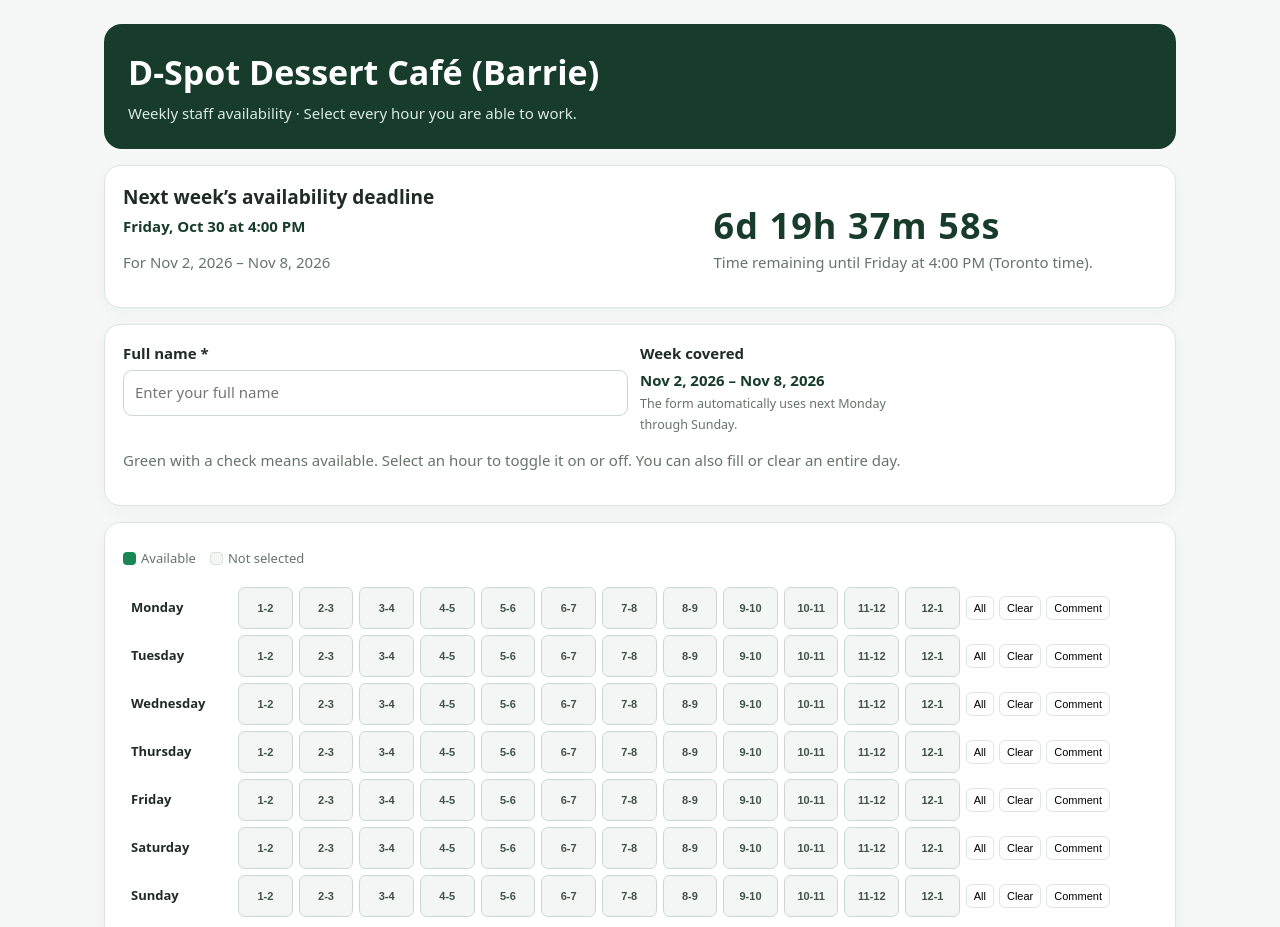
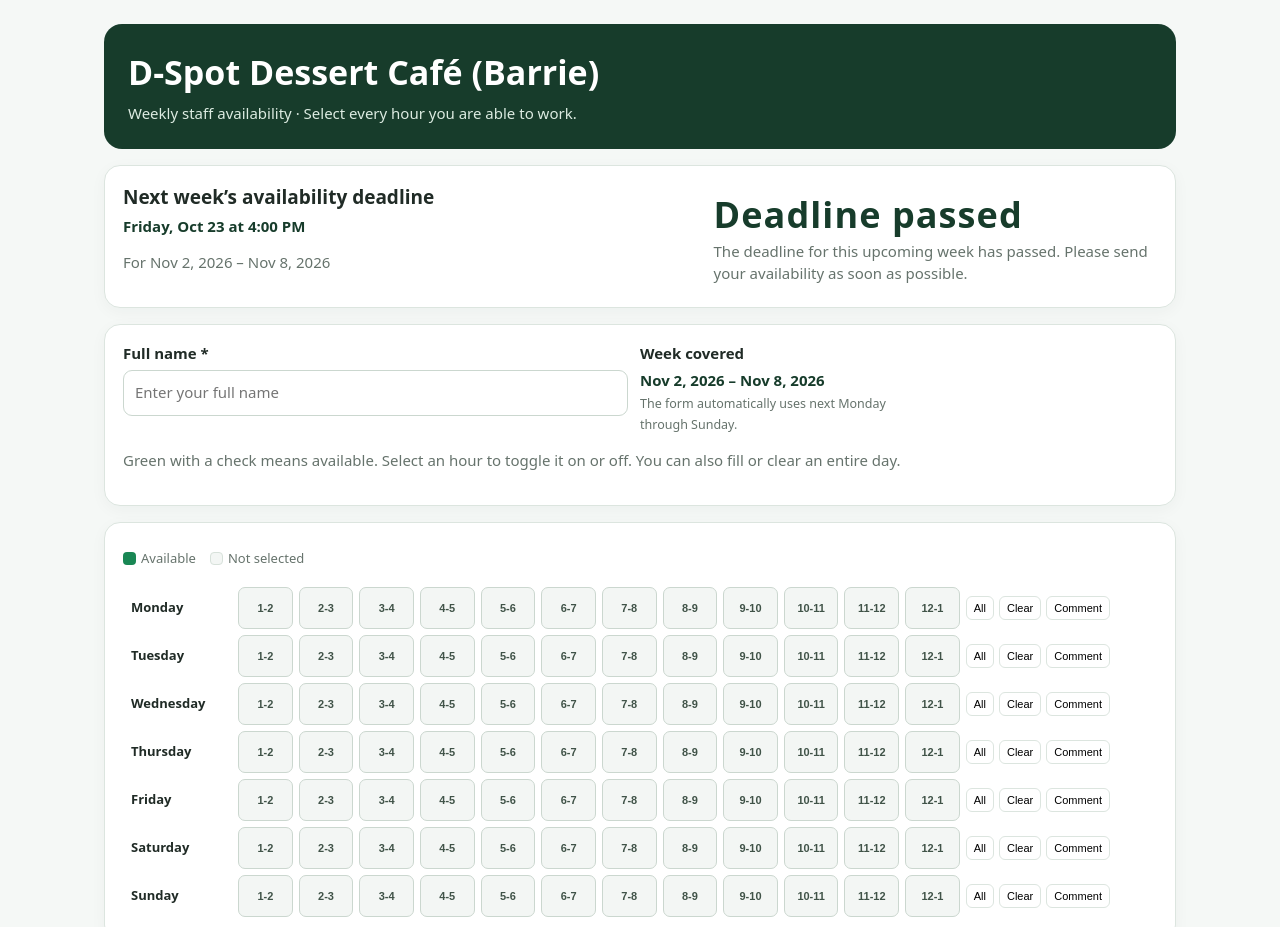
Before and after one commit to dspotavailability-barrie/dspot-availability, a plain HTML site: page index.html in a window 1280 px wide. Shown: the top 927 px of the page. Drawn offline with Linux system fonts and the light colour scheme.

Commit message:
Set deadline to preceding Friday after weekly switchover

```diff
--- a/index.html
+++ b/index.html
@@ -148,7 +148,10 @@ function updateDeadline() {
   const sunday = new Date(monday);
   sunday.setDate(sunday.getDate()+6);
   const deadline = new Date(monday);
-  deadline.setDate(deadline.getDate()-3);
+  const now = new Date();
+  // Before Friday's 5 PM switchover, the deadline is the upcoming Friday.
+  // After switchover, the new week's deadline is the Friday that just passed.
+  deadline.setDate(deadline.getDate() - (now.getDay() === 5 && now.getHours() >= 17 ? 10 : 3));
   deadline.setHours(16,0,0,0);
   const fmt = {month:"short",day:"numeric",year:"numeric"};
   document.getElementById("weekRange").textContent = "For " + monday.toLocaleDateString(undefined,fmt) + " – " + sunday.toLocaleDateString(undefined,fmt);
```
